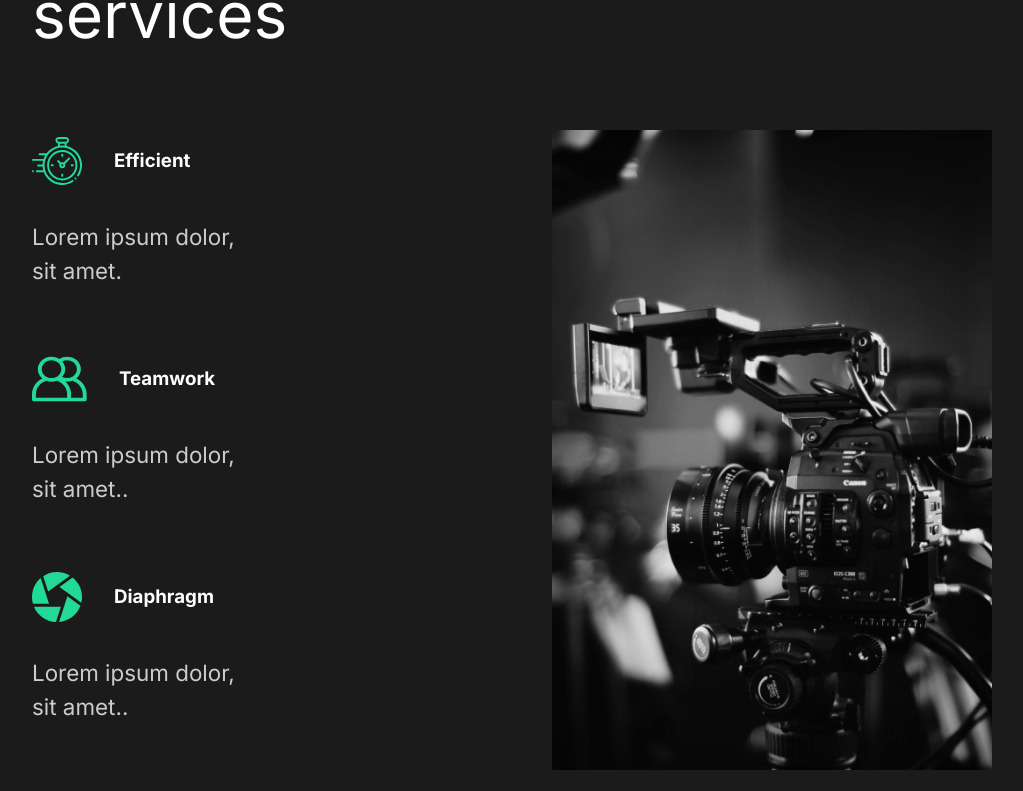
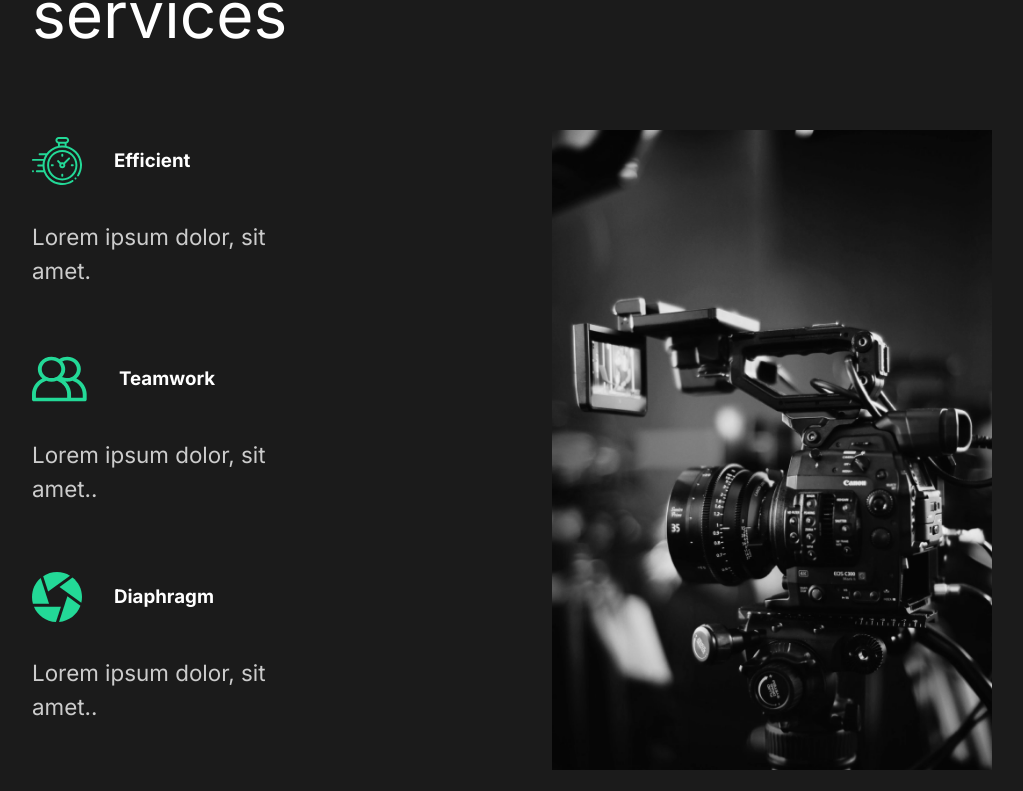
Before and after one commit to hauze-v/react-capture-portfolio, a React (Create React App) app: page / in a window 1280 px wide. Shown: the part 1065-1856 px from the top of the page, without its empty margins (128-1151 px from the left). Built offline with nearby package versions, Linux system fonts and the light colour scheme.

Commit message:
Finished scroll reveal on the FAQ section.

```diff
--- a/src/animation.js
+++ b/src/animation.js
@@ -80,3 +80,20 @@ export const sliderContainer = {
   hidden: { opacity: 1 },
   show: { opacity: 1, transition: { staggerChildren: 0.15, ease: "easeOut" } },
 };
+
+export const scrollReveal = {
+  hidden: {
+    opacity: 0,
+    scale: 1.2,
+    transition: {
+      duration: 0.5,
+    },
+  },
+  show: {
+    opacity: 1,
+    scale: 1,
+    transition: {
+      duration: 0.5,
+    },
+  },
+};
--- a/src/components/FaqSection.js
+++ b/src/components/FaqSection.js
@@ -3,13 +3,20 @@ import styled from "styled-components";
 import { Layout } from "../styles";
 import Toggle from "./Toggle";
 import { AnimateSharedLayout } from "framer-motion"; // Detects if our layout changes and if so, animates it
+import { useScroll } from "./useScroll";
+import { scrollReveal } from "../animation";
 
 const FaqSection = () => {
   // Our State
-  const [faqToggle, setFaqToggle] = useState(false);
+  const [element, controls] = useScroll();
 
   return (
-    <Faq>
+    <Faq
+      variants={scrollReveal}
+      ref={element}
+      animate={controls}
+      initial="hidden"
+    >
       <h2>
         Any Questions <span>FAQ</span>
       </h2>
@@ -60,6 +67,7 @@ const FaqSection = () => {
 };
 
 const Faq = styled(Layout)`
+  overflow: hidden;
   display: block;
   span {
     display: block;
--- a/src/components/ServicesSection.js
+++ b/src/components/ServicesSection.js
@@ -7,10 +7,20 @@ import home2 from "../img/home2.png";
 // Import Styles
 import { Layout, Description, Image } from "../styles";
 import styled from "styled-components";
+// Use Scroll
+import { useScroll } from "./useScroll";
+// Import Animation
+import { fadeAnim } from "../animation";
 
 const ServicesSection = () => {
+  const [element, controls] = useScroll();
   return (
-    <Services>
+    <Services
+      ref={element}
+      animate={controls}
+      variants={fadeAnim}
+      initial="hidden"
+    >
       <Description>
         <h2>
           High <span>quality</span> services
@@ -66,11 +76,10 @@ const Services = styled(Layout)`
 const Cards = styled.div`
   display: flex;
   flex-wrap: wrap;
-  width: 85%;
 `;
 
 const Card = styled.div`
-  flex-basis: 20rem;
+  flex-basis: 22.5rem;
   .icon {
     display: flex;
     align-items: center;
--- /dev/null
+++ b/src/components/useScroll.js
@@ -0,0 +1,15 @@
+import { useInView } from "react-intersection-observer";
+import { useAnimation } from "framer-motion";
+
+export const useScroll = () => {
+  const controls = useAnimation();
+  const [element, view] = useInView({ threshold: 0.3, triggerOnce: true });
+
+  if (view) {
+    controls.start("show");
+  } else {
+    controls.start("hidden");
+  }
+
+  return [element, controls];
+};
--- a/src/styles.js
+++ b/src/styles.js
@@ -1,7 +1,8 @@
 import styled from "styled-components";
+import { motion } from "framer-motion";
 
 // Global Styled Components
-export const Layout = styled.div`
+export const Layout = styled(motion.div)`
   min-height: 90vh;
   display: flex;
   align-items: center;
```
